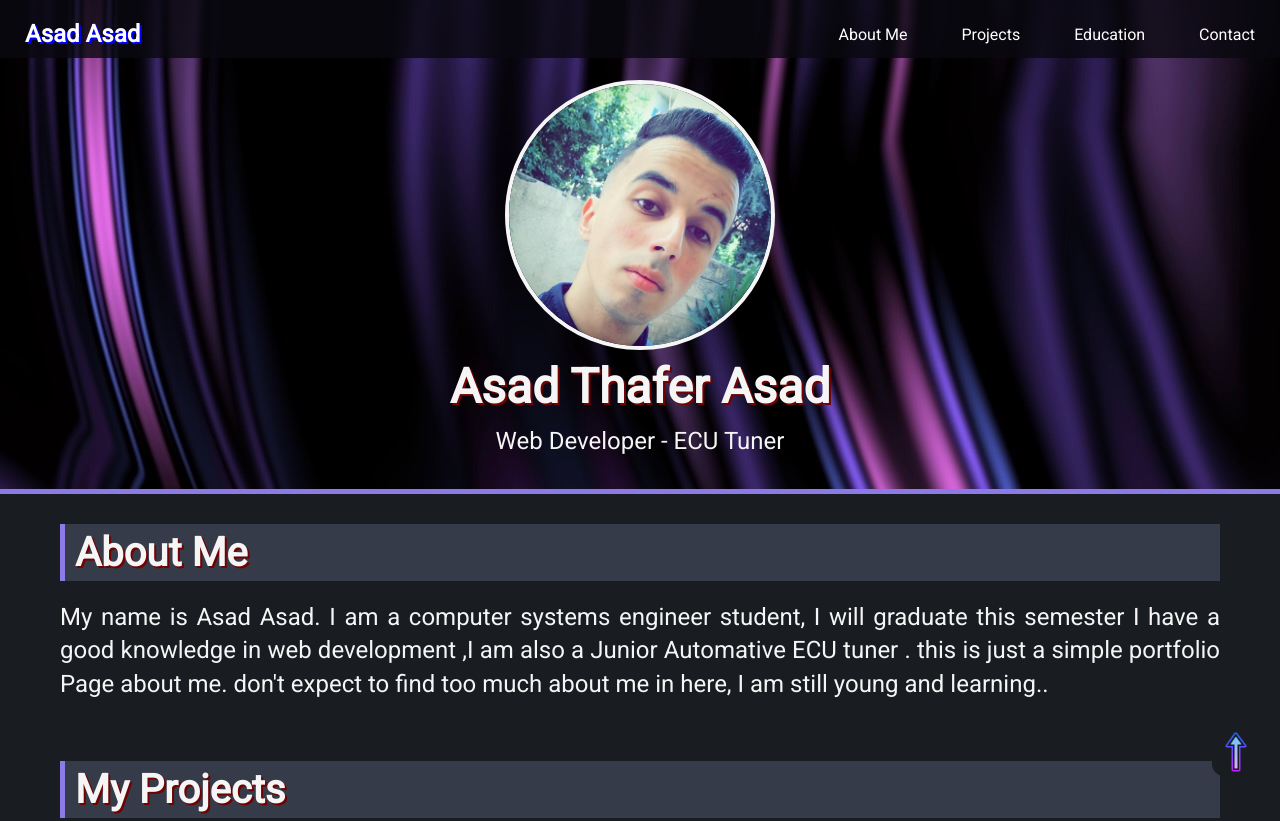
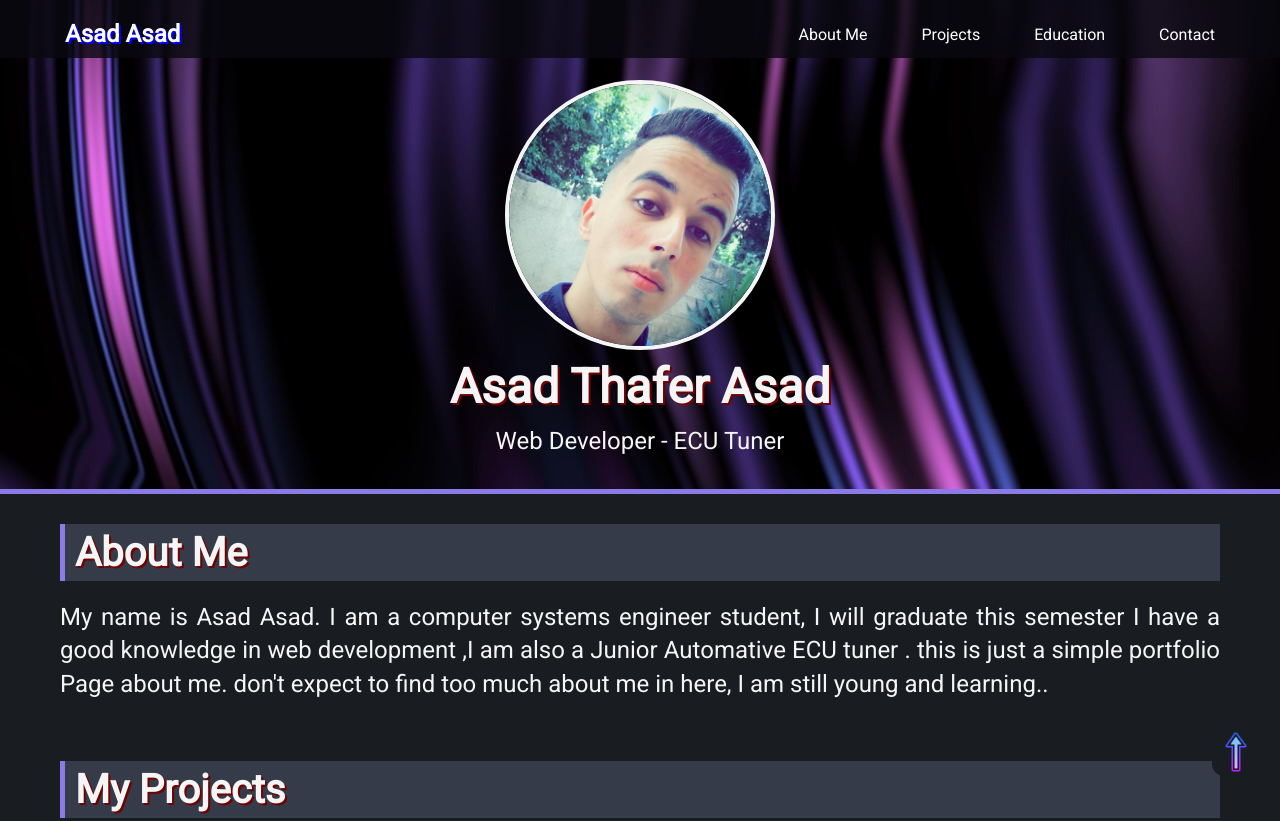
Before and after one commit to AsadThafer/Portfolio, a plain HTML site: page index.html in a window 1280 px wide. Shown: the top 821 px of the page. Drawn offline with Linux system fonts and the light colour scheme.

Commit message:
container for the navbar

```diff
--- a/index.html
+++ b/index.html
@@ -13,7 +13,9 @@
 </head>
 
 <body>
+
     <header class="navigation">
+        <div class="cont">
         <nav>
             <h1><a href="index.html">Asad Asad</a></h1>
             <ul>
@@ -23,7 +25,9 @@
                 <li><a href="#contact">Contact</a></li>
             </ul>
         </nav>
+    </div>
     </header>
+
     <main>
 
         <section id="about" class="about">
```
